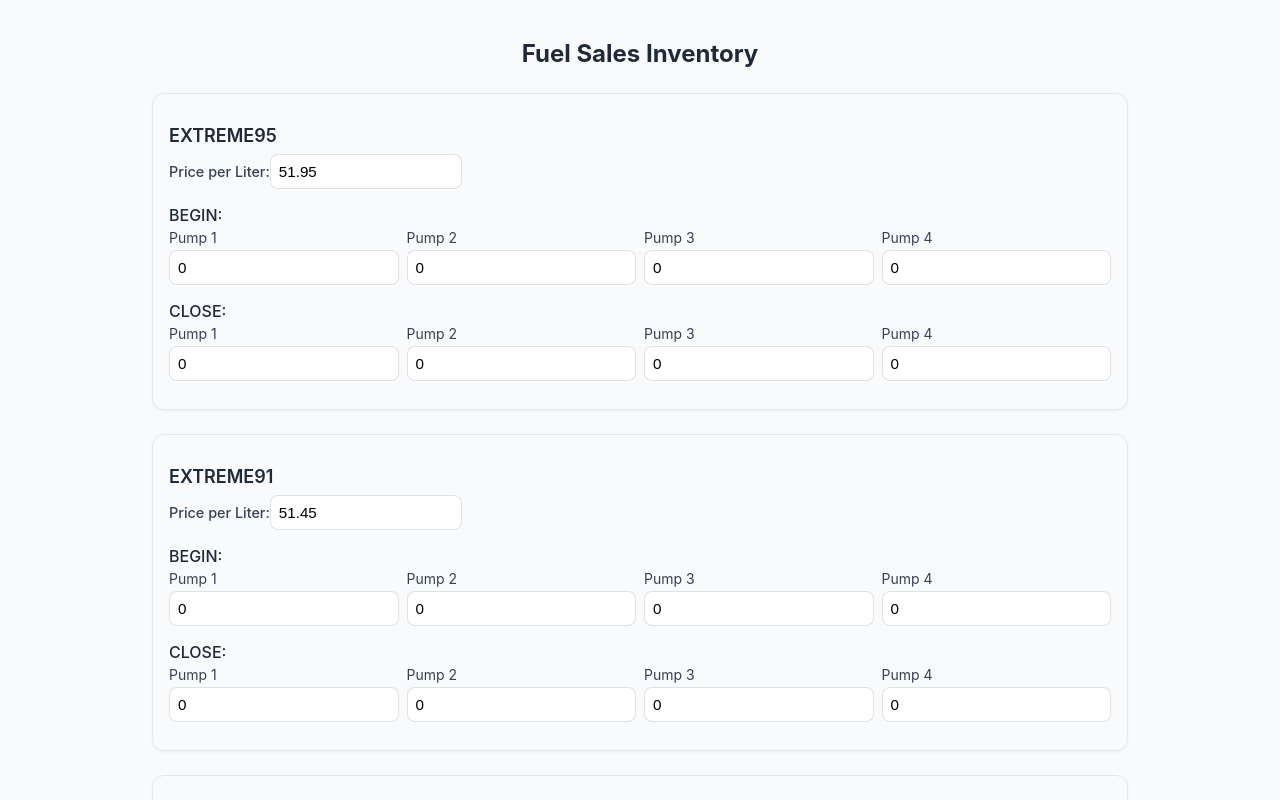
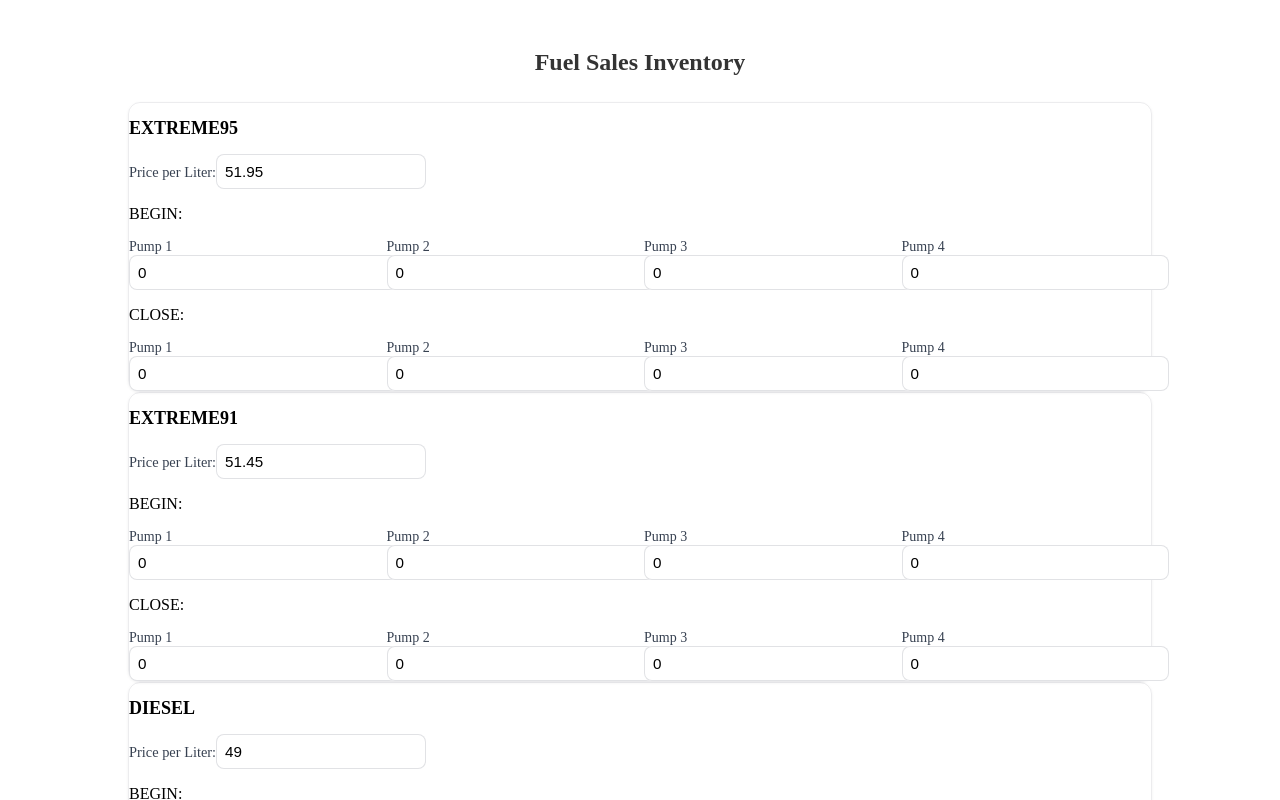
Before and after one commit to Yole4/tambokikay, a React (Create React App) app in the folder client/: page / in a window 1280 px wide. Shown: the top 800 px of the page. Built offline with nearby package versions, Linux system fonts and the light colour scheme.

Commit message:
Update App.css
D

```diff
--- a/client/src/App.css
+++ b/client/src/App.css
@@ -1,39 +1,93 @@
-/* index.css - styles for Fuel Sales Inventory (Tailwind-like utility classes re-implemented)
-   Save as src/index.css and import it in your app (e.g. import './index.css')
-*/
-
-/* ---------- Basic resets ---------- */
-* {
-  box-sizing: border-box;
-}
-html, body, #root {
-  height: 100%;
-  margin: 0;
-  font-family: Inter, system-ui, -apple-system, "Segoe UI", Roboto, "Helvetica Neue", Arial;
-  -webkit-font-smoothing: antialiased;
-  -moz-osx-font-smoothing: grayscale;
-  color: #1f2937; /* gray-800 */
-  background: #f8fafc; /* light background */
+/* General container */
+.app-container {
+  max-width: 1000px;
+  margin: 0 auto;
+  padding: 25px;
+  font-family: Arial, sans-serif;
+  background-color: #f9fafb;
 }
 
-/* ---------- Spacing & utilities (used in JSX) ---------- */
-.p-4 { padding: 1rem; }
-.p-2 { padding: 0.5rem; }
-.p-6 { padding: 1.5rem; }
+/* Title */
+h1 {
+  font-size: 1.75rem;
+  font-weight: bold;
+  margin-bottom: 25px;
+  text-align: center;
+  color: #333;
+}
 
-.sm\:p-6 { padding: 1.5rem; } /* overridden at sm breakpoint below */
+/* Fuel + Misc section cards */
+.fuel-card,
+.misc-card {
+  background: #fff;
+  padding: 20px;
+  border-radius: 12px;
+  box-shadow: 0 2px 8px rgba(0,0,0,0.08);
+  margin-bottom: 25px;
+}
 
-.mb-1 { margin-bottom: 0.25rem; }
-.mb-2 { margin-bottom: 0.5rem; }
-.mb-3 { margin-bottom: 0.75rem; }
-.mb-4 { margin-bottom: 1rem; }
-.mb-6 { margin-bottom: 1.5rem; }
-.mt-6 { margin-top: 1.5rem; }
+/* Section headers */
+.fuel-card h2,
+.misc-card h2 {
+  font-size: 1.2rem;
+  margin-bottom: 15px;
+  color: #222;
+}
 
-.font-bold { font-weight: 700; }
-.font-semibold { font-weight: 600; }
-.font-medium { font-weight: 500; }
+/* Fuel Inputs (Grid Layout) */
+.fuel-inputs {
+  display: grid;
+  grid-template-columns: repeat(auto-fit, minmax(160px, 1fr));
+  gap: 12px;
+  margin-bottom: 15px;
+}
 
+.fuel-inputs input {
+  width: 100%;
+  padding: 10px;
+  border: 1px solid #bbb;
+  border-radius: 8px;
+  font-size: 0.95rem;
+}
+
+/* Miscellaneous Inputs (Vertical Layout) */
+.misc-inputs {
+  display: flex;
+  flex-direction: column; /* 👈 mo stack og pa ubos */
+  gap: 12px;
+  margin-bottom: 15px;
+}
+
+.misc-inputs input {
+  width: 100%;
+  padding: 10px;
+  border: 1px solid #bbb;
+  border-radius: 8px;
+  font-size: 0.95rem;
+}
+
+/* Totals and Summary */
+.results-summary {
+  background: #f3f4f6;
+  padding: 15px;
+  border-radius: 8px;
+  margin-top: 15px;
+  font-size: 1rem;
+  color: #111;
+}
+
+.results-summary p {
+  margin: 6px 0;
+}
+
+/* Final Miscellaneous Total */
+.grand-total {
+  font-size: 1.1rem;
+  font-weight: bold;
+  margin-top: 20px;
+  color: #222;
+  text-align: right;
+}
 .text-2xl { font-size: 1.5rem; line-height: 1.2; }
 .text-xl { font-size: 1.25rem; line-height: 1.2; }
 .text-lg { font-size: 1.125rem; }
```
